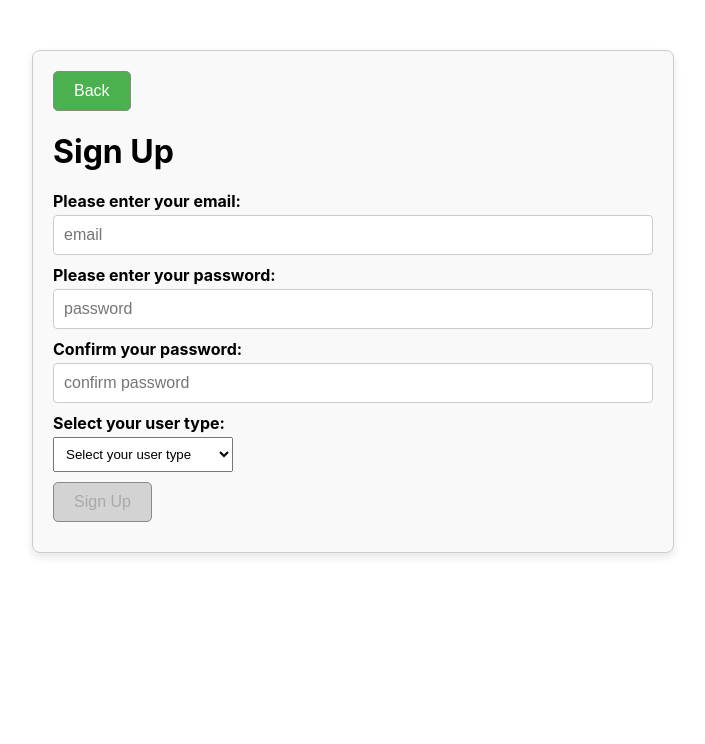
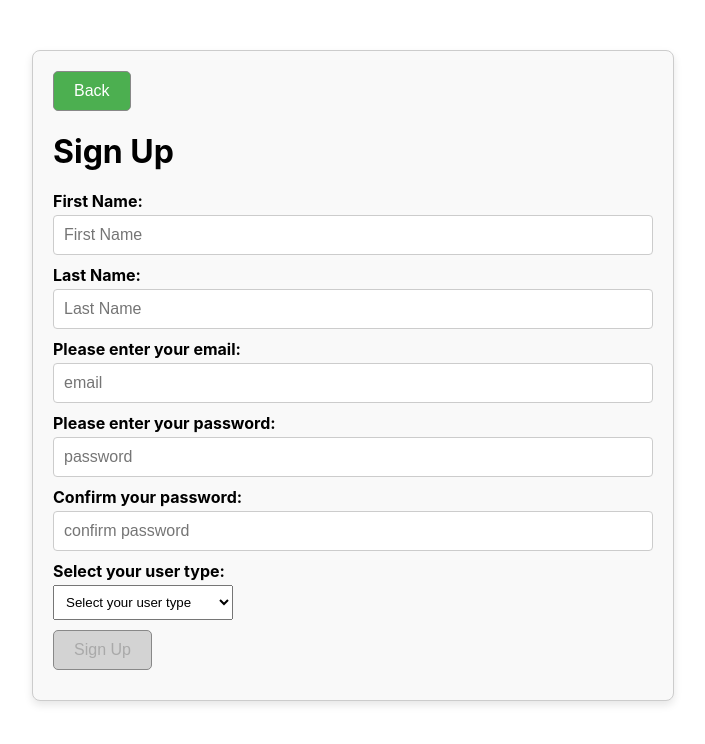
Before and after one commit to estherkdy/fitnessApp, a React (Create React App) app in the folder database-frontend/: page /signup in a window 1280 px wide. Shown: the top 744 px of the page, without its empty margins (287-992 px from the left). Built offline with nearby package versions, Linux system fonts and the light colour scheme.

Commit message:
Update SignUp.js
adding first and last name , and if client is selected, age height and weight fields appear

```diff
--- a/database-frontend/src/pages/SignUp.js
+++ b/database-frontend/src/pages/SignUp.js
@@ -8,6 +8,11 @@ function SignUp() {
     const [password, setPassword] = useState('');
     const [confirmPassword, setConfirmPassword] = useState('');
     const [userType, setUserType] = useState(null);
+    const [firstName, setFirstName] = useState('');
+    const [lastName, setLastName] = useState('');
+    const [height, setHeight] = useState('');
+    const [weight, setWeight] = useState('');
+    const [age, setAge] = useState('');
     const [confirmPasswordText, setConfirmPasswordText] = useState('Confirm your password:');
     const [isError, setIsError] = useState(false); // Track if there's an error
 
@@ -23,30 +28,70 @@ function SignUp() {
     const handleUserType = (event) => {
         setUserType(event.target.value);
     };
+    const handleFirstName = (event) => {
+        setFirstName(event.target.value);
+    };
+    const handleLastName = (event) => {
+        setLastName(event.target.value);
+    };
+    const handleHeight = (event) => {
+        setHeight(event.target.value);
+    };
+    const handleWeight = (event) => {
+        setWeight(event.target.value);
+    };
+    const handleAge = (event) => {
+        setAge(event.target.value);
+    };
+
     const handleSignUp = () => {
         if (password === confirmPassword) {
             setConfirmPasswordText('Confirm your password:');
             setIsError(false); // Reset error state
             if (userType === 'client') {
                 navigate('/clienthome');
-                console.log('client signed up successfully.');
+                console.log('Client signed up successfully.');
+                // Optionally log user details here
+                console.log({ firstName, lastName, height, weight, age });
             } else {
                 navigate('/trainerhome');
-                console.log('trainer signed up successfully.');
+                console.log('Trainer signed up successfully.');
+                // Optionally log user details here
+                console.log({ firstName, lastName });
             }
         } else {
             setConfirmPasswordText("Passwords don't match");
             setIsError(true); // Set error state
-            console.log('sign up unsuccessful');
+            console.log('Sign up unsuccessful');
         }
     };
 
-    const disabled = !email || !password || !confirmPassword || !userType;
+    const disabled = !email || !password || !confirmPassword || !userType || (userType === 'client' && (!height || !weight || !age)) || !firstName || !lastName;
 
     return (
         <div>
             <button title="Back" onClick={() => navigate(-1)}>Back</button>
             <h1>Sign Up</h1>
+            <div>
+                <label htmlFor="firstNameInput">First Name:</label>
+                <input
+                    id="firstNameInput"
+                    type="text"
+                    value={firstName}
+                    onChange={handleFirstName}
+                    placeholder="First Name"
+                />
+            </div>
+            <div>
+                <label htmlFor="lastNameInput">Last Name:</label>
+                <input
+                    id="lastNameInput"
+                    type="text"
+                    value={lastName}
+                    onChange={handleLastName}
+                    placeholder="Last Name"
+                />
+            </div>
             <div>
                 <label htmlFor="emailInput">Please enter your email:</label>
                 <input
@@ -89,6 +134,40 @@ function SignUp() {
                     <option value="trainer">Trainer</option>
                 </select>
             </div>
+            {userType === 'client' && (
+                <>
+                    <div>
+                        <label htmlFor="heightInput">Height (cm):</label>
+                        <input
+                            id="heightInput"
+                            type="number"
+                            value={height}
+                            onChange={handleHeight}
+                            placeholder="Height"
+                        />
+                    </div>
+                    <div>
+                        <label htmlFor="weightInput">Weight (kg):</label>
+                        <input
+                            id="weightInput"
+                            type="number"
+                            value={weight}
+                            onChange={handleWeight}
+                            placeholder="Weight"
+                        />
+                    </div>
+                    <div>
+                        <label htmlFor="ageInput">Age:</label>
+                        <input
+                            id="ageInput"
+                            type="number"
+                            value={age}
+                            onChange={handleAge}
+                            placeholder="Age"
+                        />
+                    </div>
+                </>
+            )}
             <button disabled={disabled} onClick={handleSignUp}>Sign Up</button>
         </div>
     );
```
